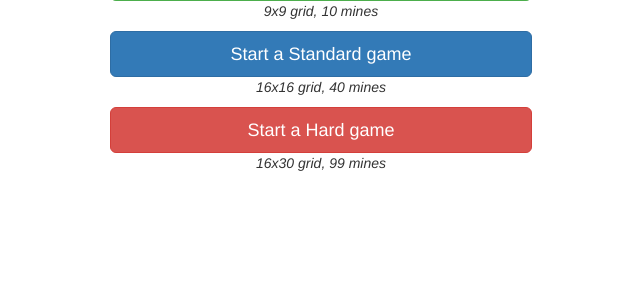
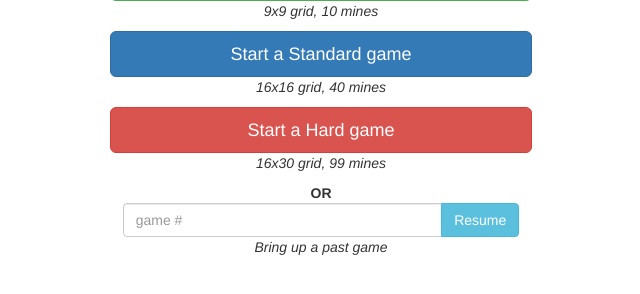
Before and after one commit to swdevlin/minesweeper, a Django app: template game/templates/game/index.html in a window 1280 px wide. Shown: the part 195-489 px from the top of the page, without its empty margins (319-959 px from the left). Run offline with Django 3.2, Linux system fonts and the light colour scheme; the template is opened without the code that fills it, so the values that code supplies are empty; some libraries are stand-ins or nearby versions.

Commit message:
Resume a game

```diff
--- a/game/static/game/minesweeper.js
+++ b/game/static/game/minesweeper.js
@@ -59,7 +59,17 @@ function incrementTime() {
   $('#footer-right').html(zeros + elapsedTime)
 }
 
-function createdBoard(data) {
+function resumeGame(data) {
+  game = JSON.parse(data)
+  $('#gameboard').height(game.rows*size+size)
+  $('#footer').collapse()
+  renderBoard()
+  elapsedTime = 0
+  timer = setInterval(incrementTime, 1000)
+  $('#message').html('Game #' + game.id)
+}
+
+function createBoard(data) {
   game = JSON.parse(data)
   $('#gameboard').height(game.rows*size+size)
   $('#footer').collapse()
@@ -71,13 +81,17 @@ function createdBoard(data) {
 
 $(document).ready(function() {
   $('#easy').click(function() {
-    $.post(gamesUrl, {difficulty: 'easy'}, createdBoard)
+    $.post(gamesUrl, {difficulty: 'easy'}, createBoard)
   })
   $('#standard').click(function() {
-    $.post(gamesUrl, {difficulty: 'standard'}, createdBoard)
+    $.post(gamesUrl, {difficulty: 'standard'}, createBoard)
   })
   $('#hard').click(function() {
-    $.post(gamesUrl, {difficulty: 'hard'}, createdBoard)
+    $.post(gamesUrl, {difficulty: 'hard'}, createBoard)
+  })
+  $('#resume').click(function() {
+    var id = $('#game-id').val()
+    $.get('/game/game/' + id, resumeGame)
   })
 })
 
--- a/game/templates/game/index.html
+++ b/game/templates/game/index.html
@@ -32,6 +32,20 @@
             <button id="hard" class="btn btn-danger btn-lg launch" type="button">Start a Hard game</button>
             <p><em>16x30 grid, 99 mines</em></p>
           </div>
+          <div class="row text-center">
+            <b>OR</b>
+          </div>
+          <div class="row text-center">
+            <div class="col-xs-4 col-xs-offset-4">
+              <div class="input-group">
+                <input id="game-id" type="number" class="form-control" placeholder="game #">
+                <span class="input-group-btn">
+                <button id="resume" class="btn btn-info" type="button">Resume</button>
+                </span>
+              </div>
+              <p><em>Bring up a past game</em></p>
+            </div>
+          </div>
         </div>
       </div>
       <div id="footer" class="well container-fluid collapse">
--- a/game/urls.py
+++ b/game/urls.py
@@ -7,5 +7,6 @@ urlpatterns = [
   url(r'^game/(?P<game_id>[0-9]+)/click_cell$', views.click_cell, name='click_cell'),
   url(r'^game/(?P<game_id>[0-9]+)/flag_cell$', views.flag_cell, name='flag_cell'),
   url(r'^game/(?P<game_id>[0-9]+)/unflag_cell$', views.unflag_cell, name='unflag_cell'),
+  url(r'^game/(?P<game_id>[0-9]+)$', views.get_game, name='get_game'),
   url(r'games$', views.create_game, name='create_game'),
 ]
```
Also changed, not shown: game/views.py (+20 -6 lines).
